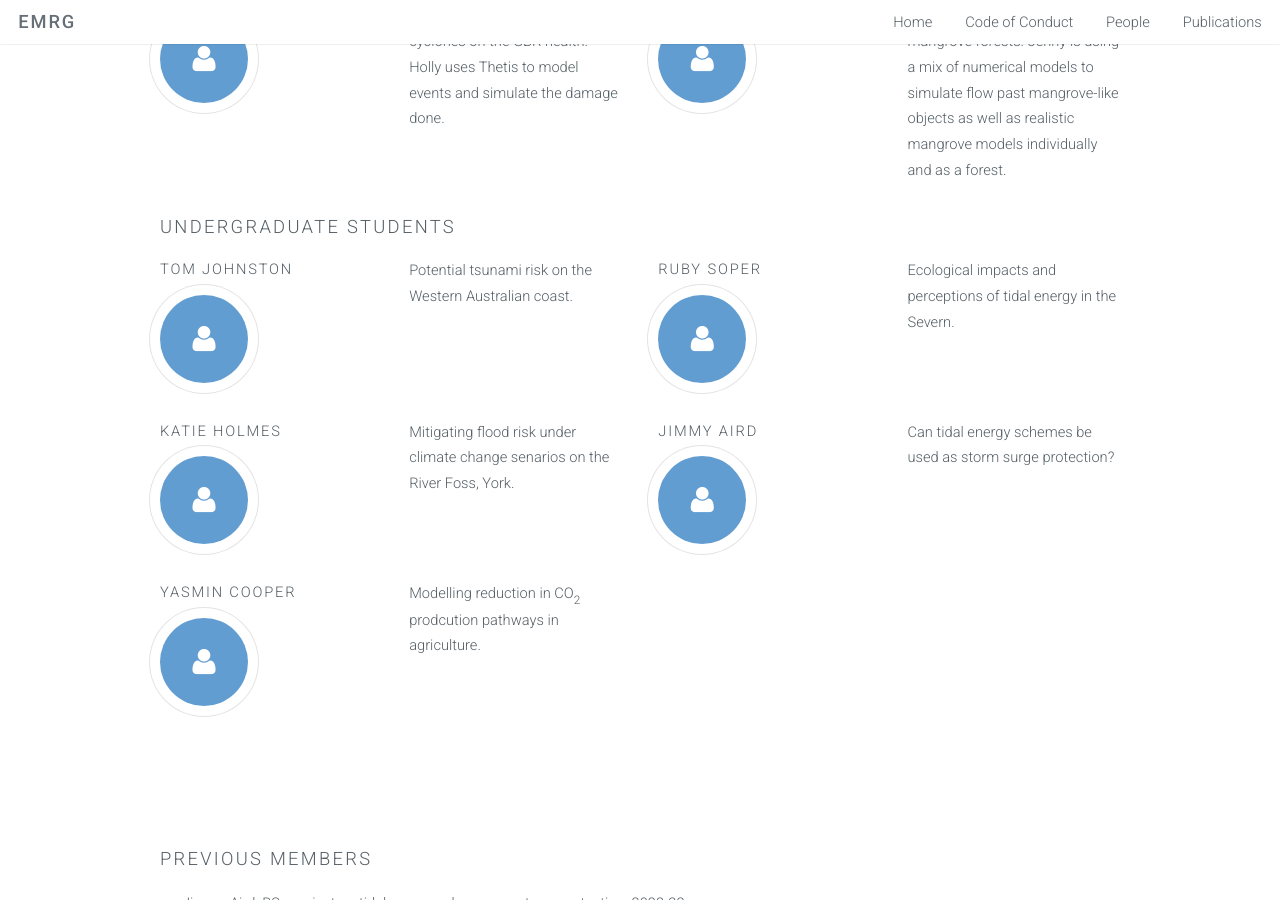
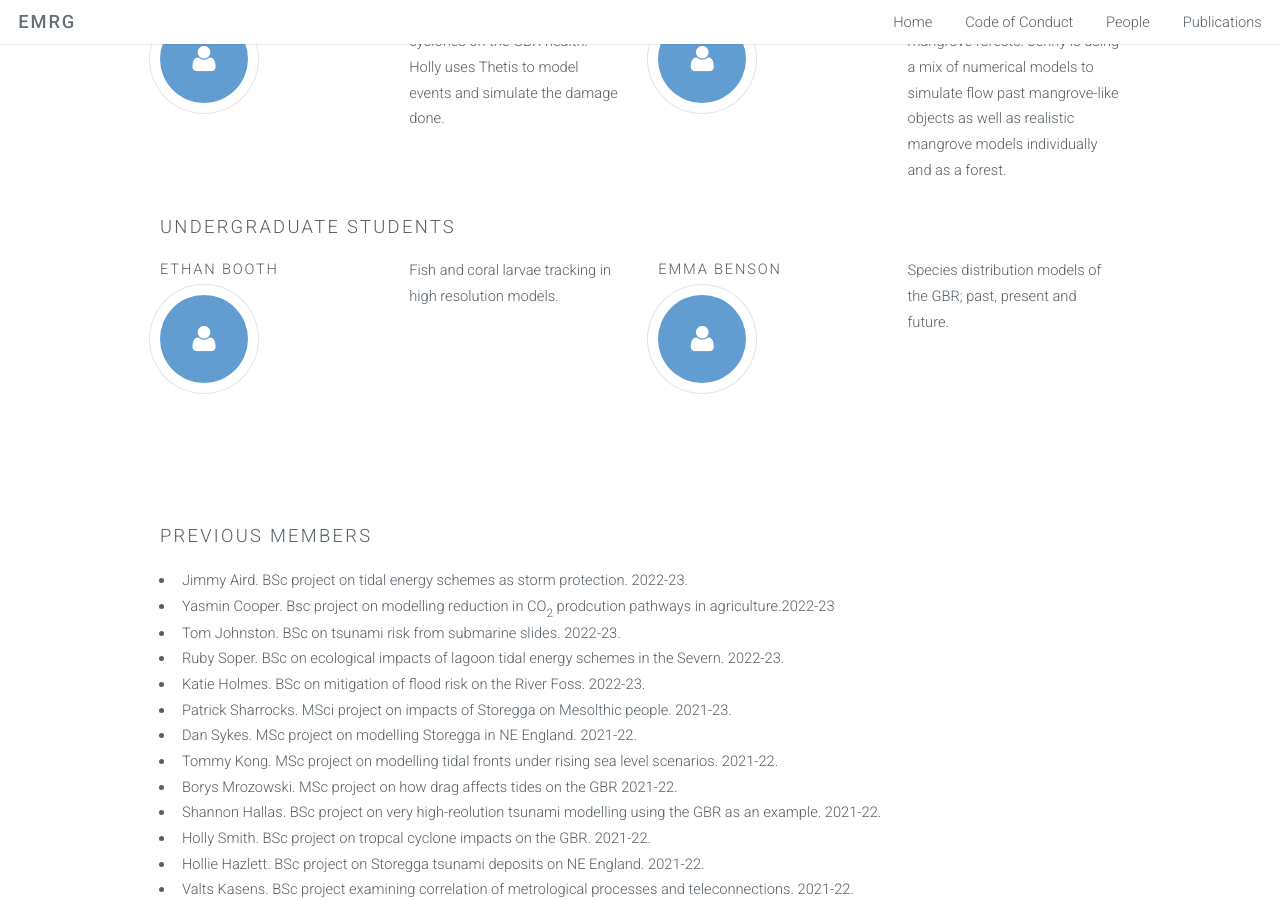
Before and after one commit to EnvModellingGroup/EnvModellingGroup.github.io, a Jekyll site: the page built from people.html, in a window 1280 px wide and 900 px high, scrolled down 1300 px. Built offline with Jekyll 4.4.1, drawn with Linux system fonts in a browser that asks for light colours.

Commit message:
adding new students

```diff
--- a/people.html
+++ b/people.html
@@ -107,49 +107,18 @@ keywords: modelling, environmental, ecological, ecology, environment, computatio
       <h3>Undergraduate students</h3>
       <div class="row">
         <div class="3u">
-          <h4>Tom Johnston</h4>
+          <h4>Ethan Booth</h4>
           <span class="icon major fa-user"></span>
         </div>
         <div class="3u">
-          <p>Potential tsunami risk on the Western Australian coast.</p>
+          <p>Fish and coral larvae tracking in high resolution models.</p>
         </div>
-
         <div class="3u">
-          <h4>Ruby Soper</h4>
+          <h4>Emma Benson</h4>
           <span class="icon major fa-user"></span>
         </div>
         <div class="3u">
-          <p>Ecological impacts and perceptions of tidal energy in the Severn.</p>
-        </div>
-
-      </div>
-
-      <div class="row">
-        <div class="3u">
-          <h4>Katie Holmes</h4>
-          <span class="icon major fa-user"></span>
-        </div>
-        <div class="3u">
-          <p>Mitigating flood risk under climate change senarios on the River
-            Foss, York.</p>
-        </div>
-
-        <div class="3u">
-          <h4>Jimmy Aird</h4>
-          <span class="icon major fa-user"></span>
-        </div>
-        <div class="3u">
-          <p>Can tidal energy schemes be used as storm surge protection?</p>
-        </div>
-      </div>
-      <div class="row">
-        <div class="3u">
-          <h4>Yasmin Cooper</h4>
-          <span class="icon major fa-user"></span>
-        </div>
-        <div class="3u">
-          <p>Modelling reduction in CO<sub>2</sub> prodcution pathways in
-            agriculture.</p>
+          <p>Species distribution models of the GBR; past, present and future.</p>
         </div>
       </div>
     </div>
```
